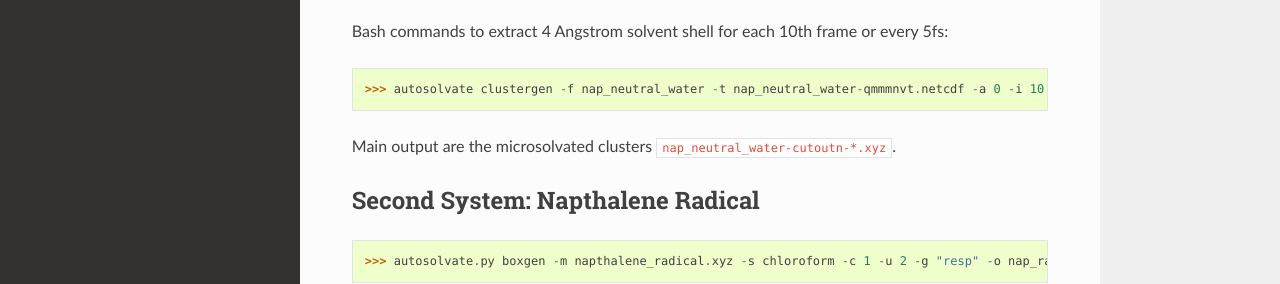
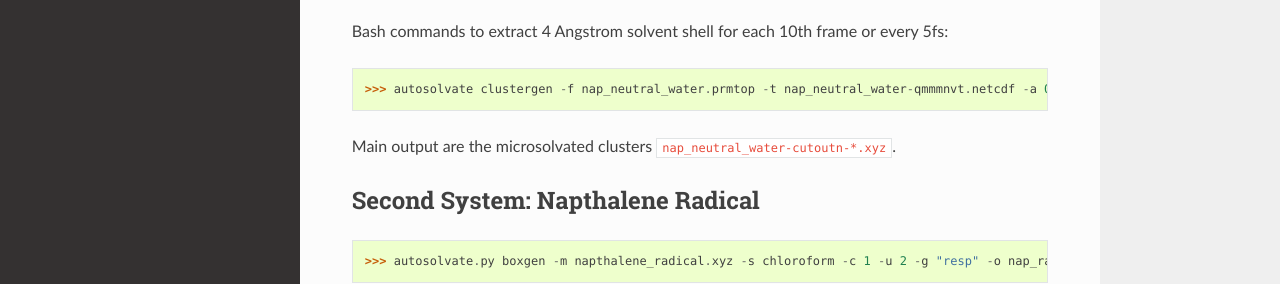
Before and after one commit to Liu-group/AutoSolvate, a Sphinx documentation site: the page built from docs/tutorial.rst, in a window 1280 px wide and 900 px high, scrolled down 5458 px. Shown: the part 405-689 px from the top of the window. Built offline with Sphinx 7.4.7 and the Read the Docs theme 2.0.0, drawn with Linux system fonts in a browser that asks for light colours; the version number could not be read and is left out.

Commit message:
Modified tutorial to match the update behavior of clustergen

```diff
--- a/docs/tutorial.rst
+++ b/docs/tutorial.rst
@@ -274,7 +274,7 @@ Step 3: Microsolvated cluster extraction
 
 Bash commands to extract 4 Angstrom solvent shell for each 10th frame or every 5fs:
 
->>> autosolvate clustergen -f nap_neutral_water -t nap_neutral_water-qmmmnvt.netcdf -a 0 -i 10 -s 4
+>>> autosolvate clustergen -f nap_neutral_water.prmtop -t nap_neutral_water-qmmmnvt.netcdf -a 0 -i 10 -s 4
 
 Main output are the microsolvated clusters ``nap_neutral_water-cutoutn-*.xyz``.
 
```
